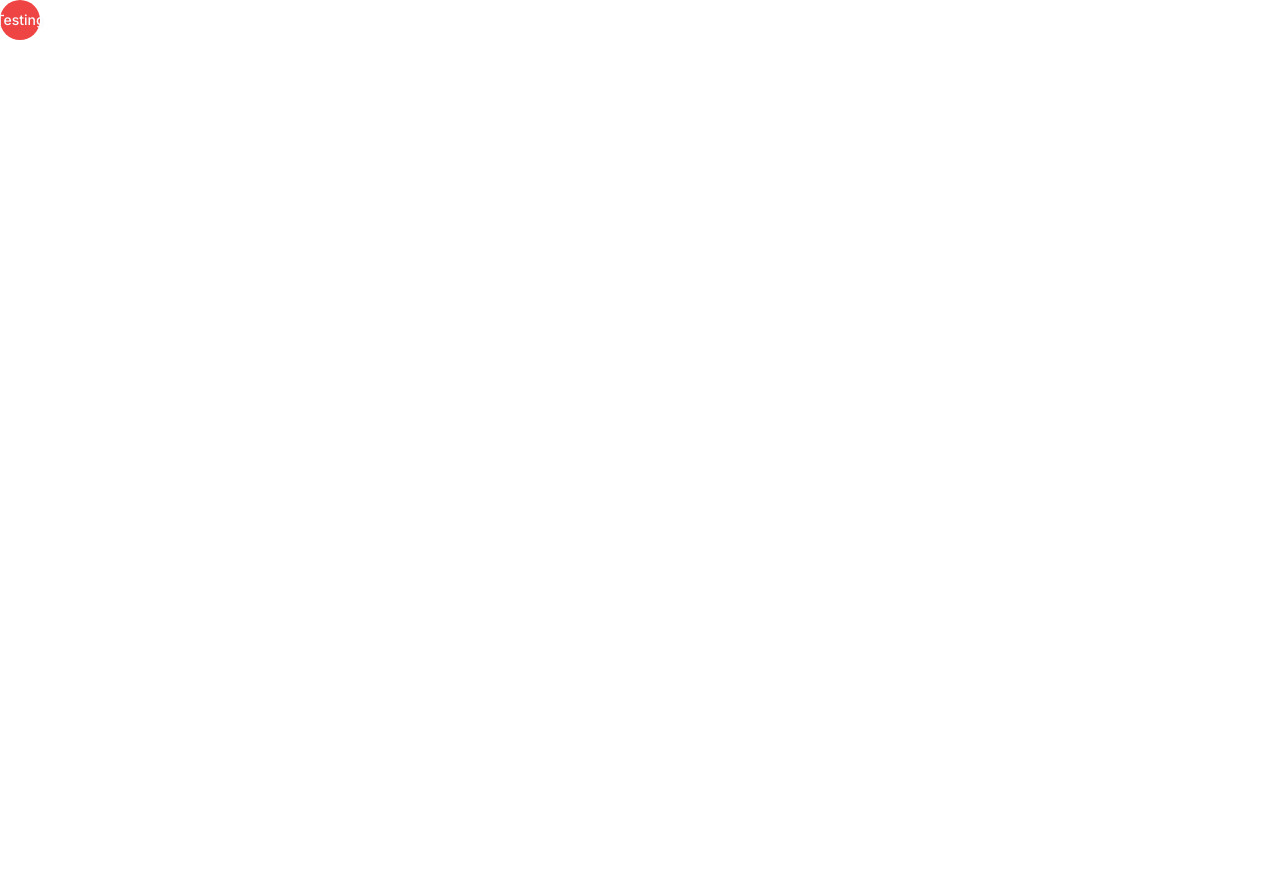
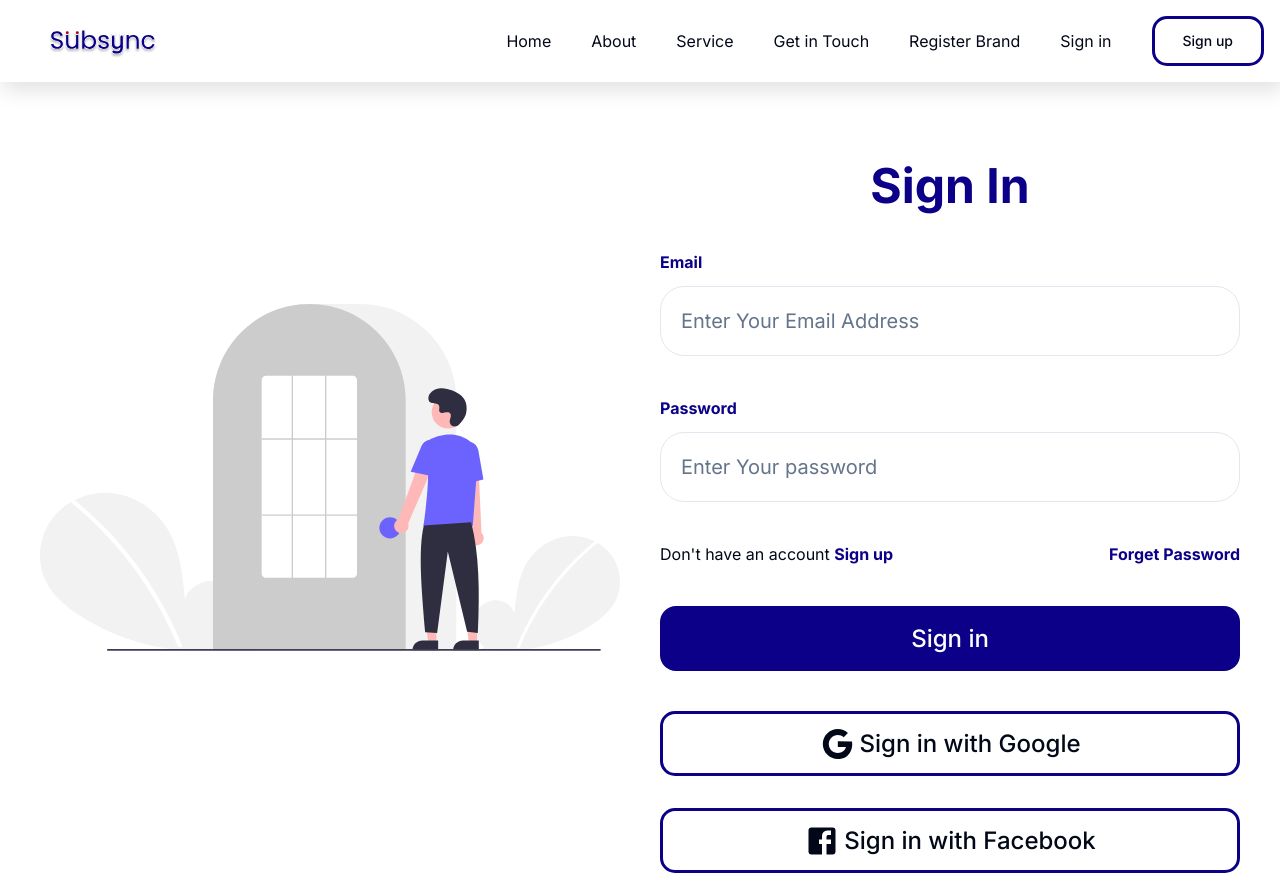
Before and after one commit to highfee/subsync-newsletter, a Next.js app: page /user/login in a window 1280 px wide. Before the commit the page ends 800 px from the top, so only its background shows below. Built offline with nearby package versions, Linux system fonts and the light colour scheme.

Commit message:
added user sign in page

```diff
--- a/app/layout.js
+++ b/app/layout.js
@@ -9,7 +9,7 @@ export const metadata = {
   title: "Subsync News",
   description: "Generated by create next app",
   icons: {
-    icon: "./images/logo.svg",
+    icon: "/images/logo.svg",
   },
 };
 
--- a/app/user/(auth)/login/page.jsx
+++ b/app/user/(auth)/login/page.jsx
@@ -1,13 +1,90 @@
-import { Button } from "@/components/ui/button";
-import React from "react";
+import AuthLayout from "@/app/layouts/AuthLayout";
+import { Button } from "@/components/ui";
+import { Input } from "@/components/ui/input";
+import GoogleIcon from "@mui/icons-material/Google";
+import FacebookIcon from "@mui/icons-material/Facebook";
+import Image from "next/image";
+import Link from "next/link";
 
 const UserLogin = () => {
   return (
-    <div>
-      <Button variant="destructive" size="icon">
-        Testing
-      </Button>
-    </div>
+    <AuthLayout>
+      <div className="grid grid-cols-1 md:grid-cols-2 items-center px-10 gap-10 max-w-container mx-auto ">
+        <div className="shadow-md-inner h-full  items-center hidden md:flex">
+          <Image src="/images/userLogin.svg" alt="" width="600" height="500" />
+        </div>
+        <div className="min-h-[calc(100vh-100px)] pt-16 md:pt-20">
+          <p className="text-center text-4xl md:text-5xl text-primary-bg font-bold">
+            Sign In
+          </p>
+          <form className="mt-10 flex flex-col gap-10">
+            <div>
+              <label
+                htmlFor="email"
+                className="mb-3 inline-block text-primary-bg font-bold"
+              >
+                Email
+              </label>
+              <Input
+                className="p-5 h- rounded-3xl text-xl"
+                placeholder="Enter Your Email Address"
+                id="email"
+              />
+            </div>
+            <div>
+              <label
+                htmlFor="password"
+                className="mb-3 inline-block text-primary-bg font-bold"
+              >
+                Password
+              </label>
+              <Input
+                className="p-5 h- rounded-3xl text-xl"
+                placeholder="Enter Your password"
+                id="password"
+              />
+            </div>
+            <div className="flex justify-between items-center flex-wrap gap-2">
+              <p className="text-base ">
+                Don&apos;t have an account{" "}
+                <Link
+                  href="/user/register"
+                  className="text-primary-bg font-bold hover:underline"
+                >
+                  Sign up
+                </Link>
+              </p>
+              <Link
+                href="/user/resetPassword"
+                className="text-primary-bg font-bold hover:underline"
+              >
+                Forget Password
+              </Link>
+            </div>
+            <Button className="rounded-2xl w-full text-xl md:text-2xl h-[65px]">
+              Sign in
+            </Button>
+          </form>
+          <div />
+          <div className="mt-10 flex flex-col gap-8">
+            <Button variant="outline" className="w-full text-xl md:text-2xl">
+              <GoogleIcon
+                fontSize="larg"
+                className="mr-1 text-2xl md:text-4xl"
+              />{" "}
+              Sign in with Google
+            </Button>
+            <Button variant="outline" className="w-full text-xl md:text-2xl">
+              <FacebookIcon
+                fontSize="larg"
+                className="mr-1 text-2xl md:text-4xl"
+              />{" "}
+              Sign in with Facebook
+            </Button>
+          </div>
+        </div>
+      </div>
+    </AuthLayout>
   );
 };
 
--- a/components/generalNavbar/GeneralNavbar.jsx
+++ b/components/generalNavbar/GeneralNavbar.jsx
@@ -29,7 +29,7 @@ const GeneralNavbar = () => {
                 </Link>
               );
             })}
-            <Link href="">Sign in</Link>
+            <Link href="/user/login">Sign in</Link>
             <Button asChild variant="outline" size="sm" className="text-20px">
               <Link href="">Sign up</Link>
             </Button>
--- a/components/ui/button.jsx
+++ b/components/ui/button.jsx
@@ -21,7 +21,7 @@ const buttonVariants = cva(
         link: "text-primary underline-offset-4 hover:underline",
       },
       size: {
-        default: "h-[40px] w-[138px] px-4 py-2",
+        default: "h-[65px] w-[138px] ", // px-4 py-4
         sm: "h-[50px] rounded-[15px] px-7",
         md: "h-[60px] w-[359px] text-xl rounded-2xl",
         lg: "h-[60px] w-[545px]",
```
Also changed, not shown: public/images/userLogin.svg (added).
